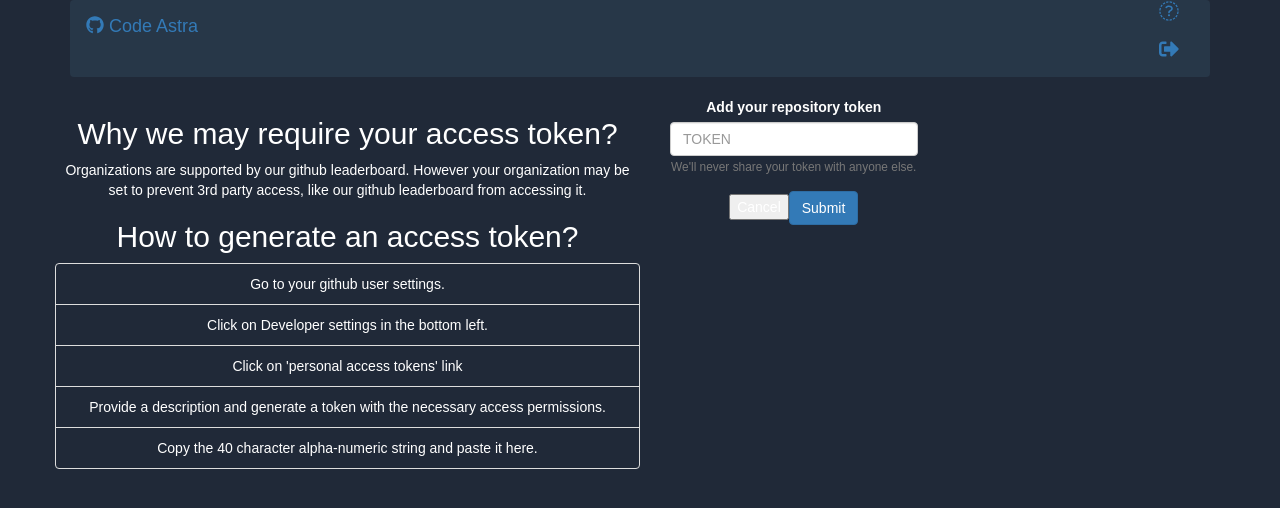
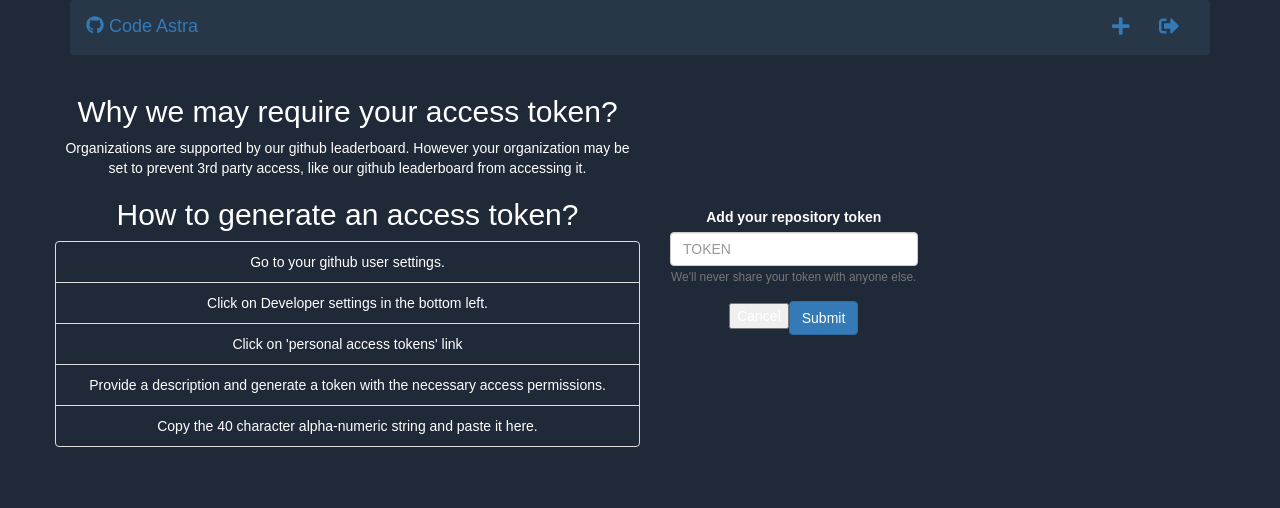
Before and after one commit to ranganathk/github-leaderboard-frontend, a React (Create React App) app: page /add-token in a window 1280 px wide. Shown: the top 508 px of the page. Built offline with nearby package versions, Linux system fonts and the light colour scheme.

Commit message:
Change the addToken page font

```diff
--- a/src/App.css
+++ b/src/App.css
@@ -53,6 +53,9 @@
 
 .token-page {
   color: white;
+  display: flex;
+  flex-direction: row;
+  align-items: center;
 }
 
 /*twitter color:  #192430 */
--- a/src/components/Header.js
+++ b/src/components/Header.js
@@ -23,8 +23,12 @@
           <ul className="navbar-nav mr-auto" style={{ listStyleType: 'none' }}>
             <li className="nav-item dropdown">
               <NavLink to="/add-token">
-                <i className="fa fa-add-alt" style={{ fontSize: 20 }} />
+                <div style={{ padding: 15 }}>
+                  <i className="fa fa-plus" style={{ fontSize: 20 }} />
+                </div>
               </NavLink>
+            </li>
+            <li>
               <a onClick={this.props.logoutUser}>
                 <div style={{ padding: 15 }}>
                   <i
```
